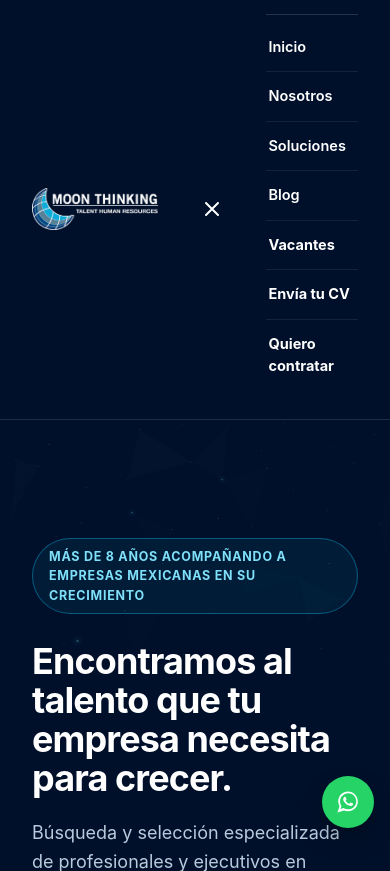
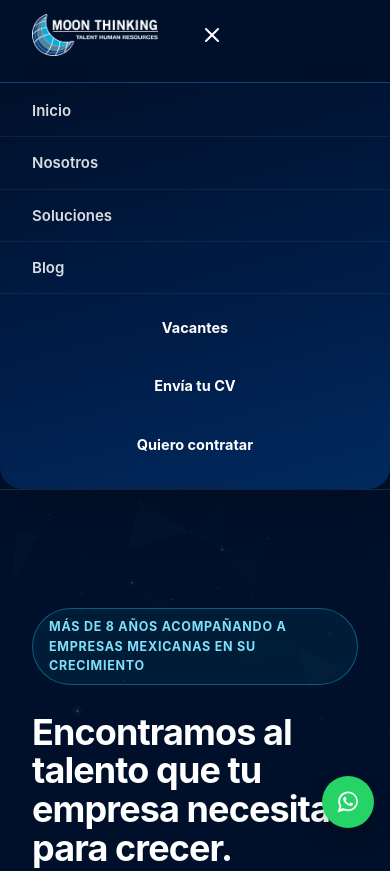
Before and after one commit to moonthinking/Moonthinking-site, a Flask app: page / in a window 390 px wide, after a click that opens the changed part. Shown: the top 871 px of the page. Run offline with Flask 3, Linux system fonts and the light colour scheme.

Commit message:
Redesign mobile nav menu with brand colors

```diff
--- a/static/css/main.css
+++ b/static/css/main.css
@@ -480,16 +480,31 @@ table.admin-table td{padding:14px 18px;border-top:1px solid var(--border);color:
      esas mismas 3 acciones ya están duplicadas como enlaces dentro del
      menú hamburguesa (.nav-only-mobile), así que aquí se ocultan. */
   header.site .cta-group{display:none}
+  @keyframes navDrop{from{opacity:0;transform:translateY(-6px)}to{opacity:1;transform:translateY(0)}}
   header.site nav{
-    display:none;order:5;width:100%;flex-direction:column;align-items:stretch;
-    gap:0;margin:0;padding:8px 0 14px;border-top:1px solid rgba(255,255,255,.14);
-    background:var(--navy-deep);
+    display:none;order:5;flex:0 0 auto;flex-direction:column;align-items:stretch;
+    gap:0;width:calc(100% + 64px);margin:14px -32px -14px;padding:2px 0 18px;
+    background:linear-gradient(165deg,var(--navy-deep) 0%,#001d49 60%,#012a5e 100%);
+    border-top:1px solid rgba(12,171,218,.22);
+    border-radius:0 0 22px 22px;
+    box-shadow:0 26px 44px -22px rgba(0,10,25,.6);
+    animation:navDrop .2s ease;
   }
   header.site.nav-open nav{display:flex}
   header.site.on-dark{background:var(--navy-deep);margin-bottom:0}
-  header.site nav a{padding:13px 2px;opacity:1;border-bottom:1px solid rgba(255,255,255,.08)}
-  header.site nav a:last-child{border-bottom:none}
-  header.site nav .nav-only-mobile{display:block;font-weight:700}
+  header.site nav a{padding:14px 32px;opacity:.85;border-bottom:1px solid rgba(255,255,255,.07);transition:opacity .15s,background .15s,padding-left .15s;font-size:15px}
+  header.site nav a:not(.nav-only-mobile):active{opacity:1;background:rgba(12,171,218,.1);padding-left:37px}
+  header.site nav a:last-of-type{border-bottom:none}
+  header.site nav .nav-only-mobile{
+    display:flex;align-items:center;justify-content:center;gap:8px;
+    margin:10px 22px 0;padding:13px 18px;border-radius:11px;
+    font-weight:700;font-size:14.5px;opacity:1;border-bottom:none;
+  }
+  header.site nav .nav-only-mobile:last-child{margin-bottom:2px}
+  header.site nav .nav-only-mobile:active{transform:scale(.97)}
+  header.site nav a.nav-cta-outline{background:rgba(255,255,255,.08);color:#fff;border:1.5px solid rgba(255,255,255,.4)}
+  header.site nav a.nav-cta-navy{background:var(--navy);color:#fff;box-shadow:0 10px 20px -9px rgba(1,52,108,.65)}
+  header.site nav a.nav-cta-primary{background:var(--cyan);color:var(--navy-deep);box-shadow:0 10px 20px -9px rgba(12,171,218,.6)}
   .hero h1{font-size:36px}
   .subhero h1{font-size:30px}
   .grid-3,.grid-4,.vac-grid,.dual-offer,.mini-sol,.mini-sol.cols-3,.mv-grid{grid-template-columns:1fr}
```
